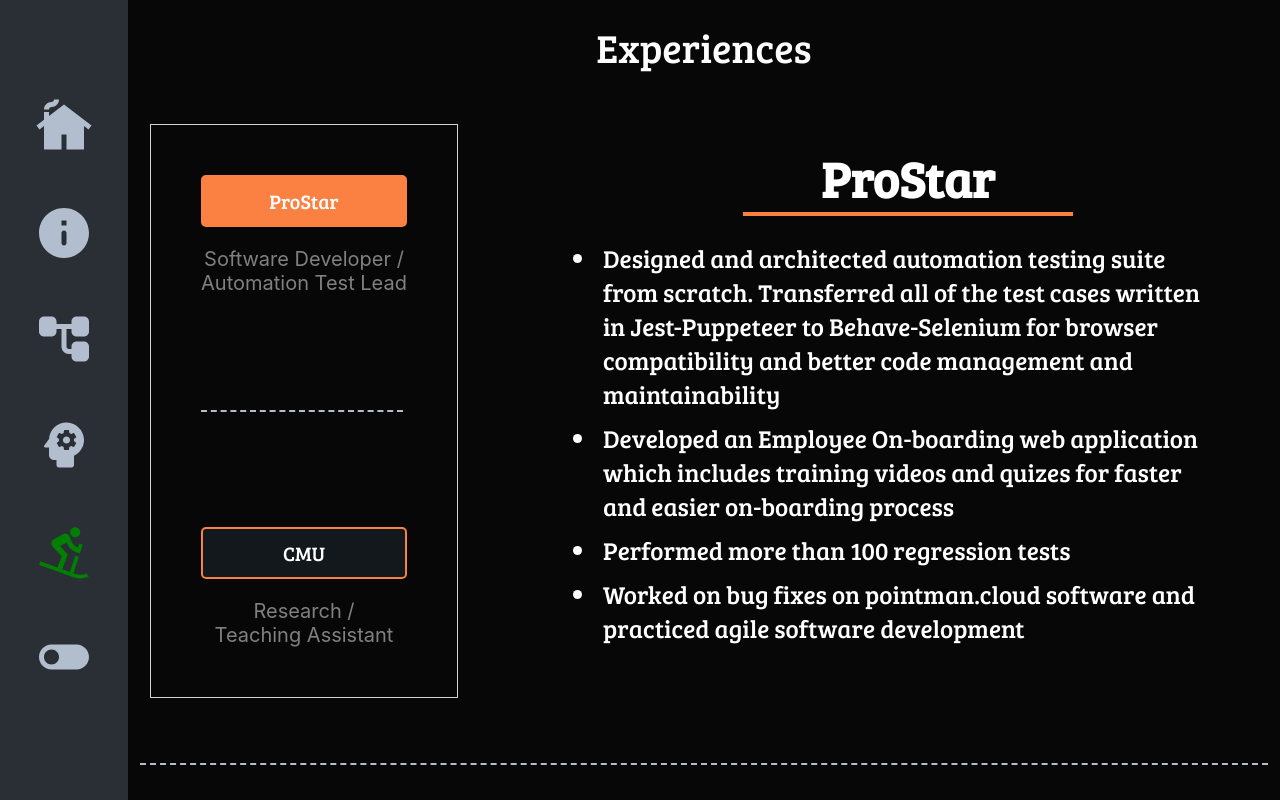
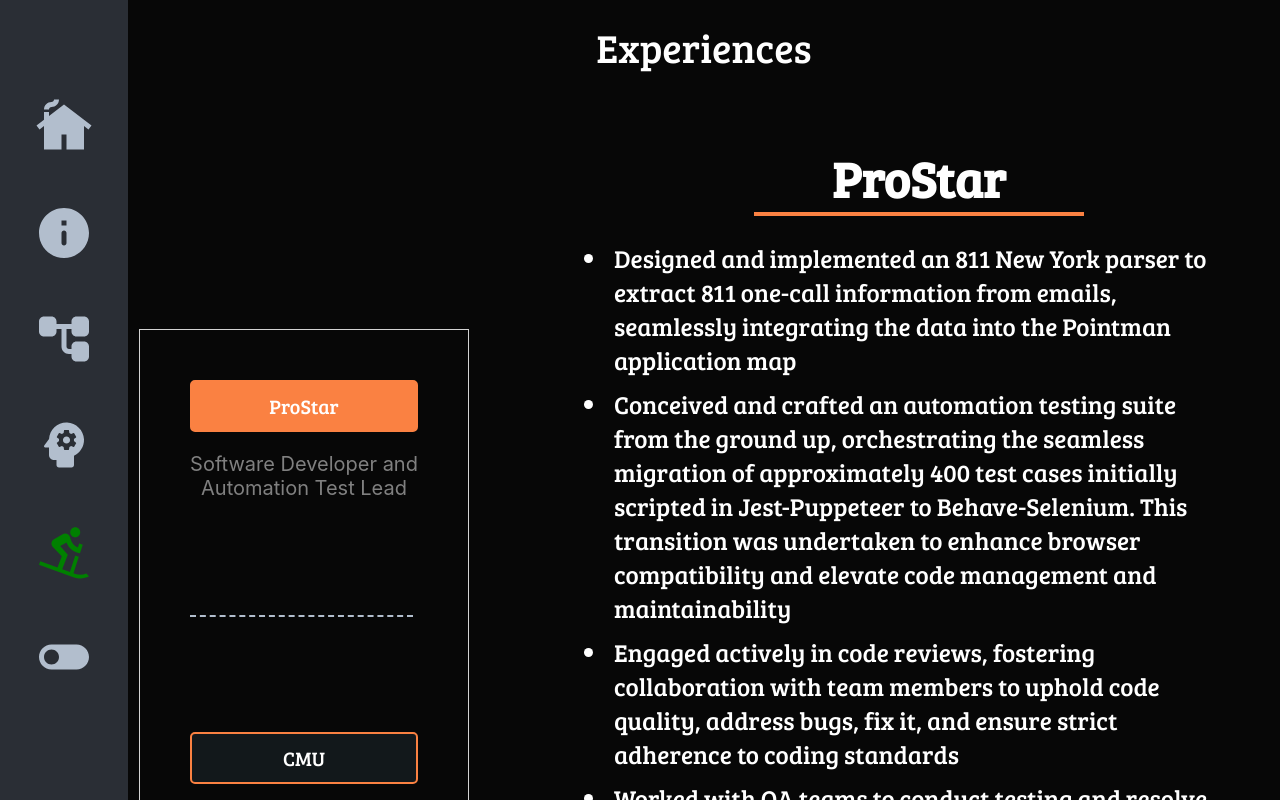
Before and after one commit to bkhadka2/Bishal-Khadka, a React (Create React App) app: page /experiences in a window 1280 px wide. Built offline with nearby package versions, Linux system fonts and the light colour scheme; a web font is replaced by a local one.

Commit message:
updated experiences

```diff
--- a/src/pages/Experience/Experience.js
+++ b/src/pages/Experience/Experience.js
@@ -42,7 +42,7 @@
             >
               ProStar
             </button>
-            Software Developer / <br /> Automation Test Lead
+            Software Developer and <br /> Automation Test Lead
           </div>
           <hr />
           <div className={classes.button}>
--- a/src/pages/Experience/SubModuleExperience/CMU.js
+++ b/src/pages/Experience/SubModuleExperience/CMU.js
@@ -13,17 +13,18 @@
       <div className={classes.bulletPoints}>
         <ul>
           <li>
-            Did research and published two papers on malicious URLs and TOR
-            Traffic in which models have accuracy of more than 98%
+            Conducted research and authored two papers on malicious URLs and TOR
+            Traffic, presenting models with an exceptional accuracy exceeding
+            98%
           </li>
           <li>
-            Assisted multiple professors with their classes as a teaching
-            assistant including classes like OOP, Data Structure and Algorithms,
-            Python
+            Served as a teaching assistant for various courses, collaborating
+            with multiple professors to support classes such as Object-Oriented
+            Programming, Data Structures and Algorithms, and Python
           </li>
           <li>
-            Became president of Cyber Security Club and was able to increase
-            members of the club from 6 to around 15
+            Elevated the Cyber Security Club as its president, successfully
+            growing its membership from 6 to approximately 15 members
           </li>
         </ul>
       </div>
--- a/src/pages/Experience/SubModuleExperience/ProStar.js
+++ b/src/pages/Experience/SubModuleExperience/ProStar.js
@@ -14,18 +14,31 @@
       <div className={classes.bulletPoints}>
         <ul>
           <li>
-            Designed and architected automation testing suite from scratch.
-            Transferred all of the test cases written in Jest-Puppeteer to
-            Behave-Selenium for browser compatibility and better code management
-            and maintainability
+            Designed and implemented an 811 New York parser to extract 811
+            one-call information from emails, seamlessly integrating the data
+            into the Pointman application map
           </li>
           <li>
-            Developed an Employee On-boarding web application which includes
-            training videos and quizes for faster and easier on-boarding process
+            Conceived and crafted an automation testing suite from the ground
+            up, orchestrating the seamless migration of approximately 400 test
+            cases initially scripted in Jest-Puppeteer to Behave-Selenium. This
+            transition was undertaken to enhance browser compatibility and
+            elevate code management and maintainability
           </li>
-          <li>Performed more than 100 regression tests</li>
           <li>
-            Worked on bug fixes on pointman.cloud software and practiced agile software development
+            Engaged actively in code reviews, fostering collaboration with team
+            members to uphold code quality, address bugs, fix it, and ensure
+            strict adherence to coding standards
+          </li>
+          <li>
+            Worked with QA teams to conduct testing and resolve reported issues
+            in both front-end and back-end components
+          </li>
+          <li>
+            Engineered an Employee On-boarding web application featuring
+            integrated training videos and quizzes, aimed at streamlining and
+            expediting the on-boarding process for a more efficient and
+            user-friendly experience
           </li>
         </ul>
       </div>
--- a/src/pages/HomePage/HomePage.js
+++ b/src/pages/HomePage/HomePage.js
@@ -36,16 +36,19 @@
             <img src={scientist} alt="man with glass" />
           </div>
           <div>
-            I am <span>Bishal Khadka</span>. Ambitious and hard working software
-            developer who loves to learn and try state-of-the-art technologies.
-            <hr /> Make things and break things to gain deeper understanding of
-            a subject is my motto. <hr />I love to play FIFA and hangout with my
-            girlfriend and other family members in my spare time.
+            I am <span>Bishal Khadka</span>. a dedicated and ambitious software
+            developer with a passion for continuous learning and exploration of
+            state-of-the-art technologies.
+            <hr /> My commitment to gaining a profound understanding of subjects
+            is reflected in my approach of both creating and deconstructing,
+            allowing for a comprehensive mastery of concepts. <hr />
+            Outside of my professional endeavors, I enjoy leisure activities
+            such as playing FIFA and spending quality time with my girlfriend.
           </div>
         </div>
         <div>
           <a
-            href="https://drive.google.com/file/d/1bWb8JocWBOj6P6Fa4y52DUmtUHlhylOS/view?usp=sharing"
+            href="https://drive.google.com/file/d/1JbYoN9-Bl5T0ns0Kg5s4RqWOgqVzrCY6/view?usp=sharing"
             target="_blank"
             rel="noreferrer"
           >
--- a/src/pages/Projects/Projects.js
+++ b/src/pages/Projects/Projects.js
@@ -18,7 +18,6 @@
         title="WriteIn Machine Learning"
         description="This application allows users to draw an uppercase character in a canvas and converts the drawn character into digital text. (Python, Machine Learning, Deep Learning, HTML, Jupyter Notebook, CSS)"
         linkCode="https://github.com/bkhadka2/WriteIn-Machine-Learning"
-        linkDemo="https://writein-char-recognition.herokuapp.com/"
         toggle={props.toggle}
       />
       <Project
@@ -26,7 +25,6 @@
         title="Education Funding App"
         description="This is a simple website to help children in their education by finding sponsors/donors in Dolpo, Nepal. Was able to find almost 10 sponsors. (JavaScript, NodeJs, Express, handlebars, mongodb)"
         linkCode="https://github.com/bkhadka2/Education_Funding_App"
-        linkDemo="https://thawing-harbor-91342.herokuapp.com/"
         toggle={props.toggle}
       />
       <Project
@@ -34,7 +32,6 @@
         title="Weather App"
         description="This application uses Fetch API and promises to fetch the weather data of a particular city. (JS, React, HTML, CSS)"
         linkCode="https://github.com/bkhadka2/FetchAPI-Weather"
-        linkDemo="https://bkhadka2.github.io/FetchAPI-Weather/"
         toggle={props.toggle}
       />
       <Project
@@ -42,7 +39,6 @@
         title="Kanban Board"
         description="This application is a simple clone of kanban board for personal use. (Python, Flask, HTML, CSS, SQLAlchemy)"
         linkCode="https://github.com/bkhadka2/Bishal-Kanban"
-        linkDemo="https://bishalkanban.herokuapp.com/"
         toggle={props.toggle}
       />
 
```
